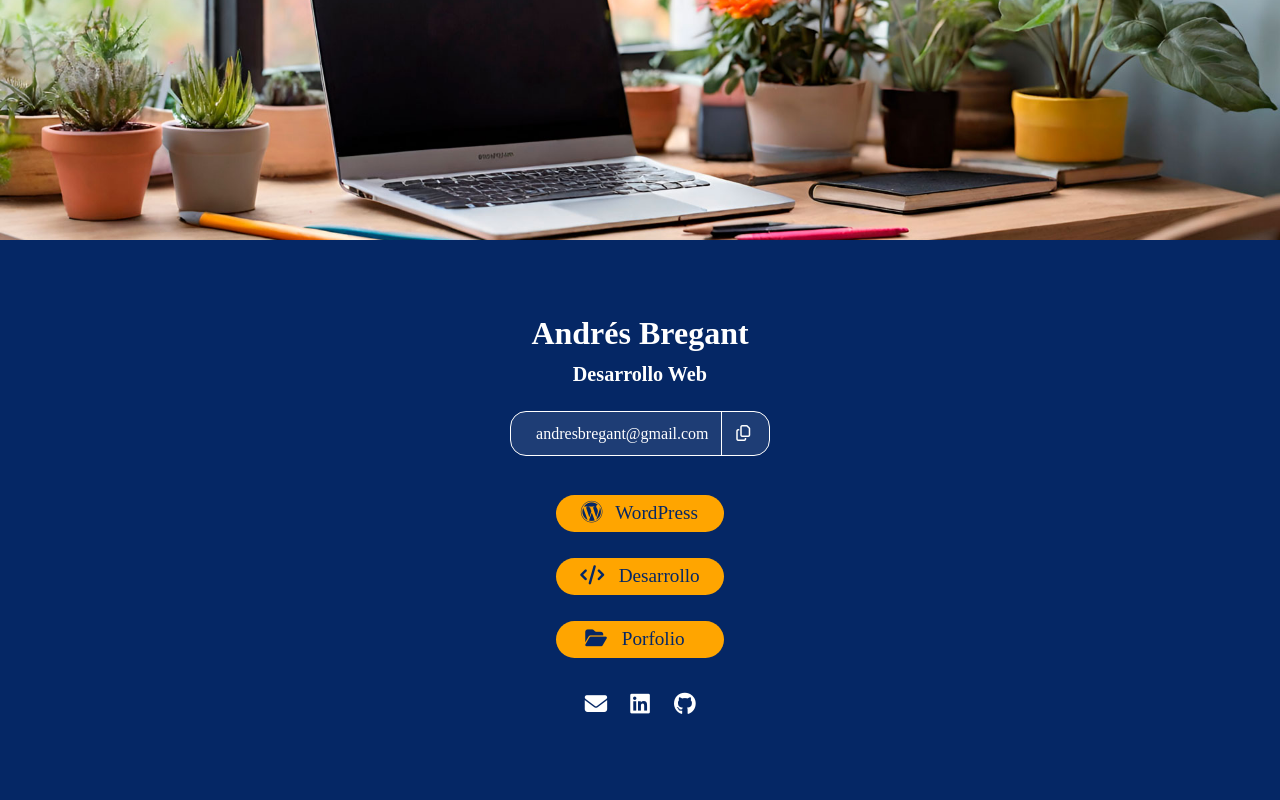
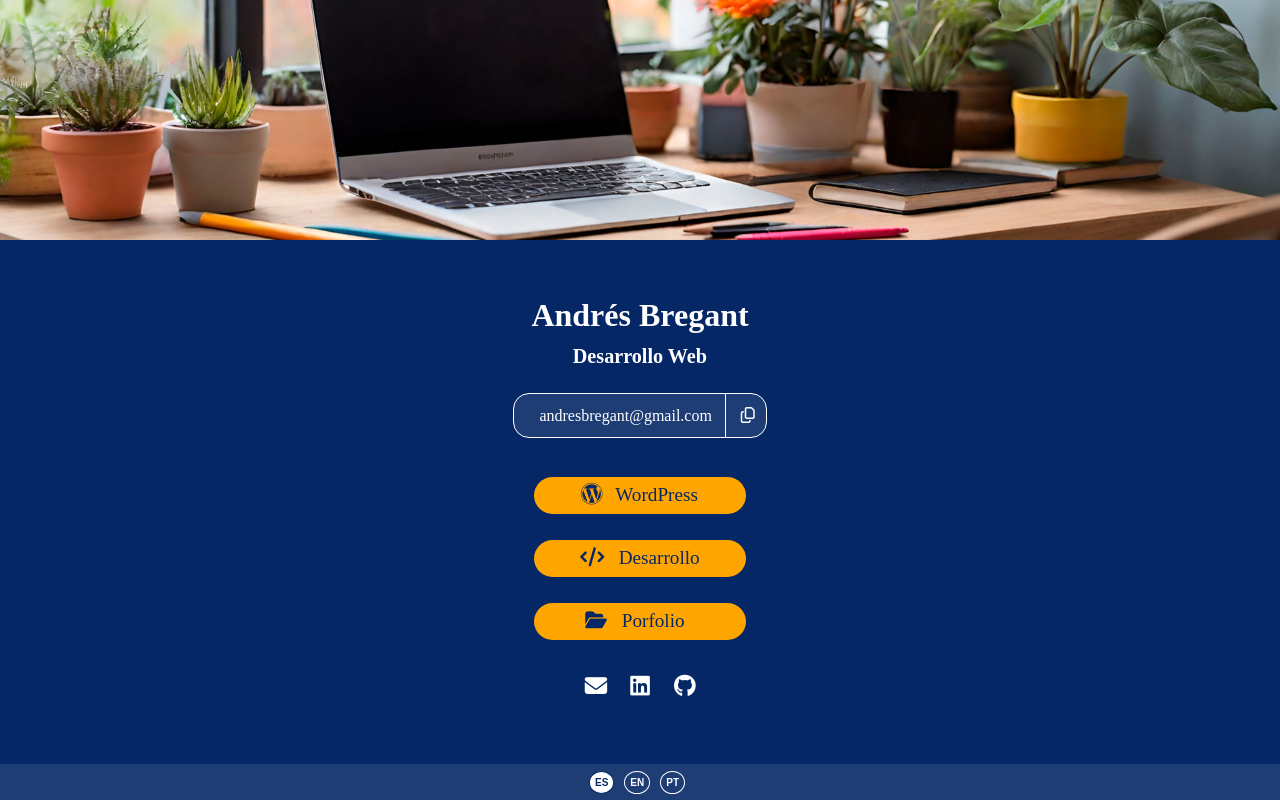
Before and after one commit to andresbreg/LinkTree, a plain HTML site: page index.html in a window 1280 px wide. Drawn offline with Linux system fonts and the light colour scheme.

Commit message:
Switch Language

```diff
--- a/index.html
+++ b/index.html
@@ -14,7 +14,9 @@
     </header>
     <main>
       <h1>Andrés Bregant</h1>
-    <h2>Desarrollo Web</h2>
+      <h2 class="text es">Desarrollo Web</h2>
+      <h2 class="text en">Web Development</h2>
+      <h2 class="text pt">Desenvolvimento Web</h2>
       <div class="email-container">
         <p id="email">andresbregant@gmail.com</p>
         <button id="copy-button">
@@ -31,13 +33,17 @@
         <li>
           <a href="https://www.tupaginaenlaweb.com" target="_blank">
             <i class="fa-solid fa-code"></i>
-          <span>Desarrollo</span>
+            <span class="text es">Desarrollo</span>
+            <span class="text en">Development</span>
+            <span class="text pt">Desenvolvimento</span>
           </a>
         </li>
         <li>
           <a href="https://www.tupaginaenlaweb.com" target="_blank">
             <i id="portfolio-logo" class="fa-solid fa-folder-open"></i>
-          <span>Porfolio</span>
+            <span class="text es">Porfolio</span>
+            <span class="text en">Portfolio</span>
+            <span class="text pt">Portfólio</span>
           </a>
         </li>
       </ul>
@@ -53,6 +59,13 @@
         </a>
       </div>
     </main>
+    <footer>
+      <div>
+        <button class="language-button es" onclick="changeLanguage('es')">ES</button>
+        <button class="language-button en" onclick="changeLanguage('en')">EN</button>
+        <button class="language-button pt" onclick="changeLanguage('pt')">PT</button>
+      </div>
+    </footer>
     <script src="./index.js"></script>
   </body>
 </html>
--- a/index.js
+++ b/index.js
@@ -1,6 +1,33 @@
+let language = 'es';
+
+function changeLanguage (selectedLanguage) {
+
+  language = selectedLanguage;
+
+  // Hide all texts
+  document.querySelectorAll('.text')
+  .forEach ( text => text.style.display = 'none');
+
+  // Shows the texts corresponding to the selected language
+  document.querySelectorAll('.text.' + language)
+  .forEach( text => text.style.display = 'inline');
+
+  document.querySelectorAll('.language-button')
+  .forEach( button => {
+    button.style.background = 'rgb(5, 39, 101)'
+    button.style.color = 'white'
+  });
+
+  document.querySelectorAll('.language-button.' + language)
+  .forEach( button => {
+    button.style.background = 'white'
+    button.style.color = 'rgb(5, 39, 101)'
+  });
+}
+
 document.getElementById("copy-button")
   .addEventListener("click", () => {
-    let email = document.getElementById("email").innerText;
+    const email = document.getElementById("email").innerText;
     navigator.clipboard.writeText(email)
       .then(() => alert("Correo electrónico copiado en el portapapeles."))
       .catch(error => console.error('Error when trying to copy text: ', error));
--- a/style.css
+++ b/style.css
@@ -26,7 +26,6 @@ img {
 
 main {
   flex-grow: 1;
-  height: calc(100vh - 30vh);
   max-width: 100%;
   display: flex;
   flex-direction: column;
@@ -77,7 +76,7 @@ a {
 }
 
 li a {
-  width: 8.8em;
+  width: 11em;
   background-color: orange;
   border-radius: 24px;
   font-size: 1.2em;
@@ -87,7 +86,7 @@ li a {
   text-align: center;
 }
 
-i {
+a i {
   margin-right:0.5em;
 }
 
@@ -106,3 +105,36 @@ i {
   cursor: pointer;
   color: white;
 }
+
+footer {
+  height: 36px;
+  background-color: rgba(255, 254, 254, 0.1);
+  display: flex;
+  align-items: center;
+  justify-content: center;
+}
+
+h2.es, span.es {
+  display: inline;
+}
+
+h2.en, span.en, h2.pt, span.pt {
+  display: none;
+}
+
+.language-button {
+  background: none;
+  border: solid 1px;
+  border-radius: 50%;
+  color: white;
+  font-size: 10px;
+  font-weight: 600;
+  padding: 0.5em;
+  margin-right: 0.6em;
+  cursor: pointer;
+}
+
+.language-button.es {
+  background-color: white;
+  color: rgb(5, 39, 101);
+}
```
Lines whose indentation alone changed are shown as unchanged.
